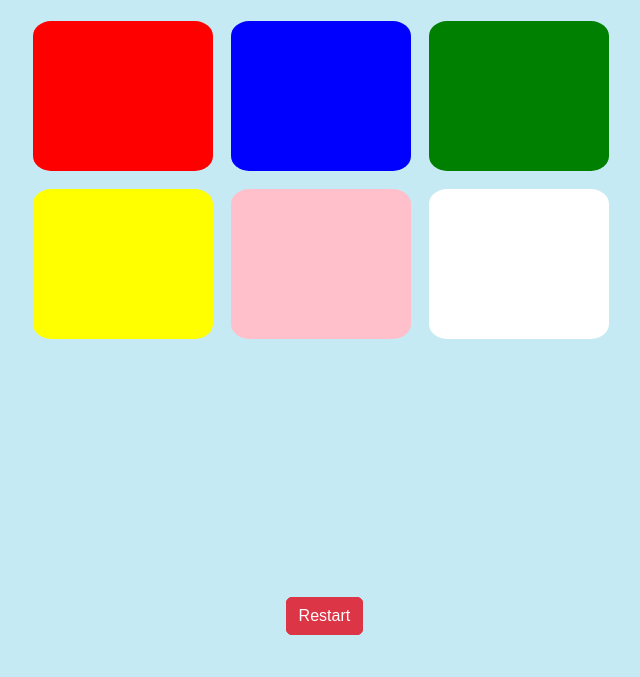
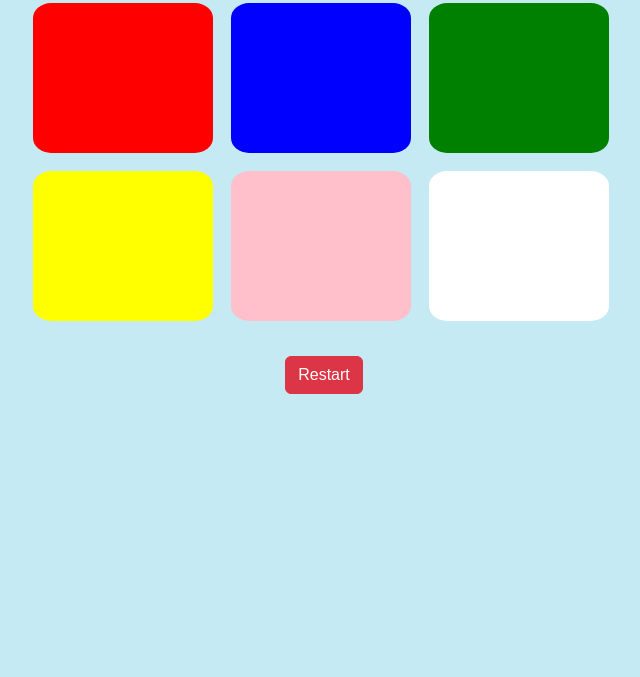
Before and after one commit to maturaofficial/Color-Game, a plain HTML site: page index.html in a window 1280 px wide. Shown: the part 123-800 px from the top of the page, without its empty margins (316-956 px from the left). Drawn offline with nearby package versions, Linux system fonts and the light colour scheme.

Commit message:
Improved

```diff
--- a/index.html
+++ b/index.html
@@ -21,11 +21,8 @@
         <div class="box box4"></div>
         <div class="box box5"></div>
         <div class="box box6"></div>
-        <div class="pt" id="result">
-            <h1></h1>
-            <h3 class="color"></h3>
-            <button class="btn btn-danger">Restart</button>
-        </div>
+        <h3 class="color pt" id="result"></h3>
+        <br>
         <button class="btn btn-danger" onclick="resetGame()">Restart</button>
     </div>
 
--- a/style.css
+++ b/style.css
@@ -4,16 +4,6 @@ body {
     font-family: sans-serif;
     font-weight: normal;
     text-transform: uppercase;
-  }
-
-  .btn{
-
-        margin: 0;
-        position: absolute;
-        top: 90%;
-        left: 47%;
-
-
   }
 
   .box {
@@ -78,8 +68,9 @@ body {
 
   #container {
     max-width: 600px;
-	margin: 20px auto;
+	margin: 2px auto;
     padding-top: 1%;
+    text-align: center;
 
   }
 
```
